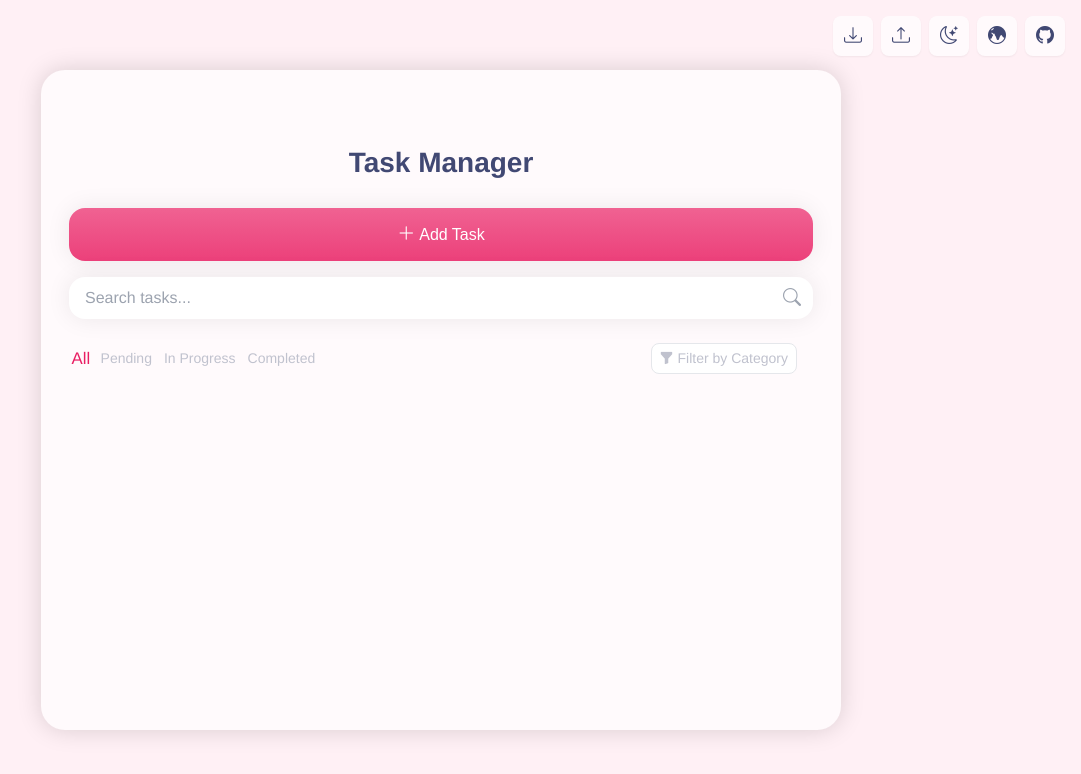
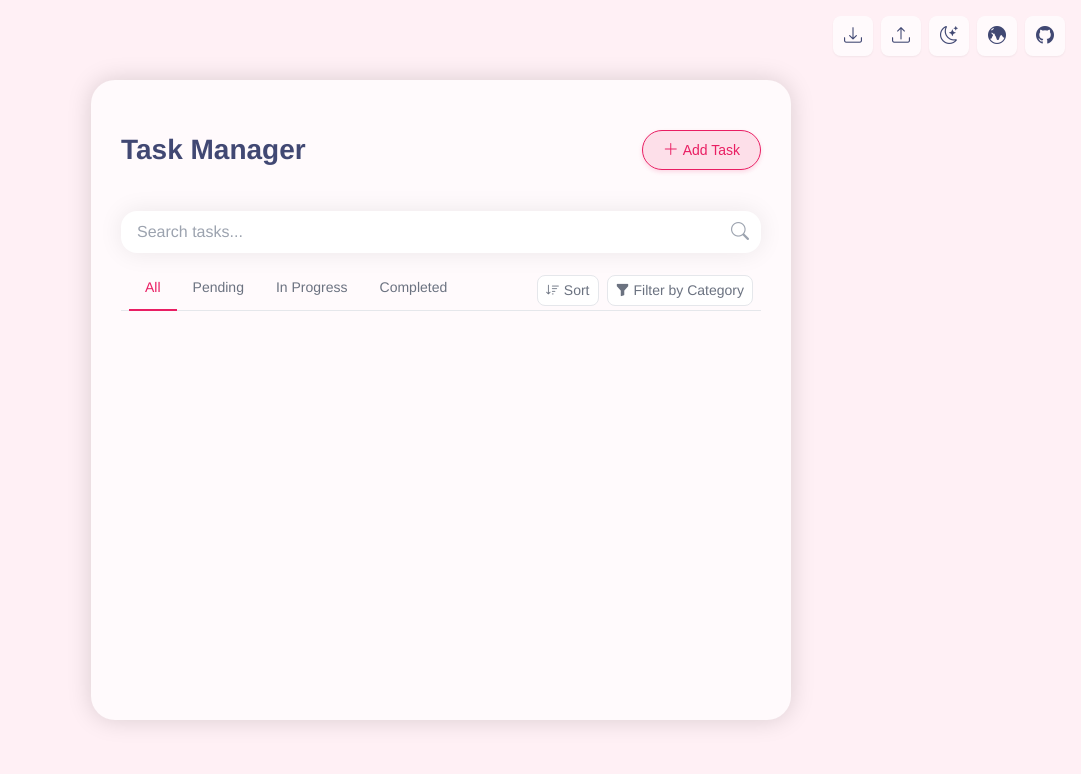
Before and after one commit to xxiixi/task-manager-web, a Vue app: page / in a window 1280 px wide. Shown: the top 774 px of the page, without its empty margins (199-1280 px from the left). Built offline with nearby package versions, Linux system fonts and the light colour scheme; the HTML template or start-up script is replaced by a standard one.

Commit message:
🔮 style: update

```diff
--- a/src/components/TaskAdd.vue
+++ b/src/components/TaskAdd.vue
@@ -29,29 +29,59 @@ const handleOpenModal = () => {
   align-items: center;
   justify-content: center;
   gap: @spacing-xs;
-  width: 100%;
-  padding: 16px;
-  border-radius: @border-radius-xl;
-  border: none;
-  background: linear-gradient(var(--primary-hover), var(--secondary-color));
-  color: white;
-  font-size: @font-size-md;
+  padding: 10px 20px;
+  border-radius: @border-radius-full;
+  border: 1.5px solid var(--primary-color);
+  background: var(--primary-color-bg);
+  color: var(--primary-color);
+  font-size: @font-size-sm;
   font-weight: @font-weight-medium;
   cursor: pointer;
-  transition: all @transition-fast;
-  box-shadow: @shadow-input;
+  transition: all @transition-base;
+  box-shadow: 0 2px 4px var(--primary-color-shadow-light);
+  white-space: nowrap;
+  flex-shrink: 0;
+  position: relative;
+  overflow: hidden;
 
   i {
-    font-size: @font-size-lg;
+    font-size: @font-size-md;
+    transition: transform @transition-base;
+  }
+
+  // 背景渐变动画层
+  &::before {
+    content: '';
+    position: absolute;
+    top: 0;
+    left: 0;
+    right: 0;
+    bottom: 0;
+    background: linear-gradient(135deg, var(--primary-color), var(--secondary-color));
+    opacity: 0;
+    transition: opacity @transition-base;
+    z-index: -1;
   }
 
   &:hover {
+    color: white;
+    border-color: var(--primary-hover);
+    background: transparent;
     transform: translateY(-2px);
-    box-shadow: @shadow-md;
+    box-shadow: 0 4px 12px var(--primary-color-shadow-strong);
+
+    &::before {
+      opacity: 1;
+    }
+
+    i {
+      transform: rotate(90deg);
+    }
   }
 
   &:active {
     transform: translateY(0);
+    box-shadow: 0 2px 6px var(--primary-color-shadow-medium);
   }
 }
 </style>
--- a/src/components/TaskFilter.vue
+++ b/src/components/TaskFilter.vue
@@ -1,5 +1,7 @@
 <template>
   <div class="filters">
+    <div class="filter-group">
+      <div class="filter-tabs">
         <span
           v-for="filter in filters"
           :key="filter.value"
@@ -9,6 +11,33 @@
         >
           {{ filter.label }}
         </span>
+
+    <div class="action-buttons">
+      <div class="sort-wrapper" ref="sortFilterRef">
+        <span
+          class="filter sort-btn"
+          @click="toggleSortDropdown"
+        >
+          <i class="bi bi-sort-down"></i>
+          {{ t.sortBy }}
+        </span>
+        <div v-if="showSortDropdown" class="sort-dropdown">
+          <div
+            class="sort-option"
+            :class="{ active: selectedSort === 'updatedTime' }"
+            @click="selectSort('updatedTime')"
+          >
+            {{ t.sortByUpdatedTime }}
+          </div>
+          <div
+            class="sort-option"
+            :class="{ active: selectedSort === 'createdTime' }"
+            @click="selectSort('createdTime')"
+          >
+            {{ t.sortByCreatedTime }}
+          </div>
+        </div>
+      </div>
       <div class="category-filter-wrapper" ref="categoryFilterRef">
       <span
         class="filter category-filter-btn"
@@ -37,6 +66,9 @@
       </div>
       </div>
     </div>
+  </div>
+    </div>
+  </div>
 </template>
 
 <script setup lang="ts">
@@ -51,11 +83,13 @@ type FilterValue = 'all' | TaskStatus
 const props = defineProps<{
   selected: FilterValue
   selectedCategory?: TaskCategory | 'all'
+  selectedSort?: 'updatedTime' | 'createdTime'
 }>()
 
 const emit = defineEmits<{
   'change-filter': [value: FilterValue]
   'change-category': [value: TaskCategory | 'all']
+  'change-sort': [value: 'updatedTime' | 'createdTime']
 }>()
 
 const i18nStore = useI18nStore()
@@ -63,8 +97,11 @@ const { t } = storeToRefs(i18nStore)
 
 const taskStore = useTaskStore()
 const showCategoryDropdown = ref(false)
+const showSortDropdown = ref(false)
 const categoryFilterRef = ref<HTMLElement | null>(null)
+const sortFilterRef = ref<HTMLElement | null>(null)
 const selectedCategory = computed(() => props.selectedCategory || 'all')
+const selectedSort = computed(() => props.selectedSort || 'updatedTime')
 
 // 获取已使用的分类（去重）
 const usedCategories = computed(() => {
@@ -84,6 +121,9 @@ const filters = computed(() => [
 
 const toggleCategoryDropdown = () => {
   showCategoryDropdown.value = !showCategoryDropdown.value
+  if (showCategoryDropdown.value) {
+    showSortDropdown.value = false
+  }
 }
 
 const closeCategoryDropdown = () => {
@@ -95,11 +135,30 @@ const selectCategory = (category: TaskCategory | 'all') => {
   closeCategoryDropdown()
 }
 
+const toggleSortDropdown = () => {
+  showSortDropdown.value = !showSortDropdown.value
+  if (showSortDropdown.value) {
+    showCategoryDropdown.value = false
+  }
+}
+
+const closeSortDropdown = () => {
+  showSortDropdown.value = false
+}
+
+const selectSort = (sort: 'updatedTime' | 'createdTime') => {
+  emit('change-sort', sort)
+  closeSortDropdown()
+}
+
 // 点击外部关闭下拉菜单
 const handleClickOutside = (event: MouseEvent) => {
   const target = event.target as HTMLElement
   if (categoryFilterRef.value && !categoryFilterRef.value.contains(target)) {
     closeCategoryDropdown()
+  }
+  if (sortFilterRef.value && !sortFilterRef.value.contains(target)) {
+    closeSortDropdown()
   }
 }
 
@@ -117,33 +176,152 @@ onUnmounted(() => {
 
 .filters {
   display: flex;
-  align-items: center;
-  margin: @spacing-lg @spacing-xs;
+  align-items: flex-start;
+  flex-direction: column;
+  gap: @spacing-md;
+  margin: 0 @spacing-sm;
   color: var(--filter-inactive);
   font-size: @font-size-sm;
 
+  .filter-group {
+    display: flex;
+    flex-direction: column;
+    gap: @spacing-sm;
+    flex: 1;
+    position: relative;
+    width: 100%;
+  }
+
+  .filter-tabs {
+    display: flex;
+    align-items: center;
+    position: relative;
+    padding-bottom: @spacing-xs;
+    margin-left: -@spacing-sm;
+    margin-right: -@spacing-sm;
+    padding-left: @spacing-sm;
+    padding-right: @spacing-sm;
+
+    &::before {
+      content: '';
+      position: absolute;
+      bottom: -1px;
+      left: 0;
+      right: 0;
+      height: 1px;
+      background: var(--border-color);
+    }
+
     .filter {
-    margin-right: (@spacing-sm + @spacing-xs);
-    transition: @transition-slow;
+      padding: @spacing-sm @spacing-md;
+      background: transparent;
+      border: none;
+      border-radius: 0;
+      transition: all @transition-base;
       cursor: pointer;
       user-select: none;
+      color: var(--filter-inactive);
+      position: relative;
+      white-space: nowrap;
+
+      &::after {
+        content: '';
+        position: absolute;
+        bottom: -(@spacing-xs + 1px);
+        left: 0;
+        right: 0;
+        height: 2px;
+        background: var(--filter-active-underline);
+        opacity: 0;
+        transform: scaleX(0);
+        transform-origin: left;
+        transition: opacity @transition-base, transform @transition-base;
+      }
 
       &:hover:not(.active) {
         color: var(--filter-active);
-      transform: scale(1.1);
-      opacity: 0.8;
+        transition: color @transition-fast;
       }
 
       &.active {
         color: var(--filter-active);
-      transform: scale(1.2);
+        transition: color @transition-base;
+
+        &::after {
+          opacity: 1;
+          transform: scaleX(1);
+        }
+      }
+    }
+  }
+
+  .action-buttons {
+    display: flex;
+    align-items: center;
+    gap: @spacing-sm;
+    align-self: flex-end;
+    margin-left: auto;
+  }
+
+  .sort-wrapper {
+    position: relative;
+
+    .sort-btn {
+      display: inline-flex;
+      align-items: center;
+      gap: @spacing-xs;
+      padding: @spacing-xs @spacing-sm;
+      border-radius: @border-radius-md;
+      background: var(--card-bg);
+      border: 1px solid var(--border-color);
+      cursor: pointer;
+      transition: all @transition-base;
+
+      i {
+        font-size: @font-size-sm;
+      }
+
+      &:hover {
+        background: var(--card-hover-bg);
+        border-color: var(--border-hover);
+      }
+    }
+
+    .sort-dropdown {
+      position: absolute;
+      top: calc(100% + @spacing-xs);
+      left: 0;
+      background: var(--card-bg);
+      border: 1px solid var(--border-color);
+      border-radius: @border-radius-md;
+      box-shadow: @shadow-lg;
+      min-width: 140px;
+      z-index: @z-index-dropdown;
+      padding: @spacing-xs;
+
+      .sort-option {
+        padding: @spacing-sm;
+        cursor: pointer;
+        transition: all @transition-fast;
+        border-radius: @border-radius-sm;
+        font-size: @font-size-sm;
+        color: var(--text-primary);
+
+        &:hover:not(.active) {
+          background: var(--card-hover-bg);
+        }
+
+        &.active {
+          background: var(--bg-secondary);
+          color: var(--primary-color);
           font-weight: @font-weight-medium;
+        }
+      }
     }
   }
 
   .category-filter-wrapper {
     position: relative;
-    margin-left: auto;
 
     .category-filter-btn {
       display: inline-flex;
@@ -153,6 +331,8 @@ onUnmounted(() => {
       border-radius: @border-radius-md;
       background: var(--card-bg);
       border: 1px solid var(--border-color);
+      cursor: pointer;
+      transition: all @transition-base;
 
       i {
         font-size: @font-size-sm;
--- a/src/stores/i18n.ts
+++ b/src/stores/i18n.ts
@@ -42,6 +42,9 @@ const translations = {
     noTags: '无标签',
     close: '关闭',
     filterByCategory: '分类筛选',
+    sortBy: '排序',
+    sortByUpdatedTime: '最新修改时间',
+    sortByCreatedTime: '添加时间',
     exportData: '导出数据',
     importData: '导入数据',
     exportSuccess: '数据导出成功',
@@ -87,6 +90,9 @@ const translations = {
     noTags: 'No tags',
     close: 'Close',
     filterByCategory: 'Filter by Category',
+    sortBy: 'Sort',
+    sortByUpdatedTime: 'Last Updated',
+    sortByCreatedTime: 'Created Time',
     exportData: 'Export Data',
     importData: 'Import Data',
     exportSuccess: 'Data exported successfully',
--- a/src/views/Home.vue
+++ b/src/views/Home.vue
@@ -1,3 +1,50 @@
+
+<template>
+    <main>
+      <HeaderToolbar />
+      <div class="container">
+        <div class="title-section">
+          <h1>{{ t?.title || 'Task Manager' }}</h1>
+          <TaskAdd @open="handleOpenAddModal" />
+        </div>
+        <div class="header-section">
+          <div class="search-container">
+            <input
+              type="text"
+              v-model="searchKeyword"
+              :placeholder="t?.searchPlaceholder || '搜索任务...'"
+              class="search-input"
+            />
+            <i class="bi bi-search search-icon"></i>
+          </div>
+          <TaskFilter
+            :selected="filter"
+            :selected-category="categoryFilter"
+            :selected-sort="sortBy"
+            @change-filter="handleFilterChange"
+            @change-category="handleCategoryChange"
+            @change-sort="handleSortChange"
+          />
+        </div>
+        <div class="task-list-wrapper">
+        <TaskList
+          :tasks="filteredTasks"
+          @toggle-status="handleToggleStatus"
+          @delete="handleDelete"
+          @view-details="handleViewDetails"
+        />
+        </div>
+      </div>
+      <TaskDetail
+        :task="selectedTask"
+        @close="handleCloseDetail"
+        @update="handleUpdate"
+        @toggle-status="handleToggleStatus"
+      />
+      <TaskAddModal :is-open="isAddModalOpen" @close="handleCloseAddModal" />
+    </main>
+  </template>
+
 <script setup lang="ts">
 import { ref, computed } from 'vue'
 import { storeToRefs } from 'pinia'
@@ -18,17 +65,27 @@ const { t } = storeToRefs(i18nStore)
 const taskStore = useTaskStore()
 const filter = ref<'all' | TaskStatus>('all')
 const categoryFilter = ref<TaskCategory | 'all'>('all')
+const sortBy = ref<'updatedTime' | 'createdTime'>('updatedTime')
 const searchKeyword = ref('')
 const selectedTask = ref<Task | null>(null)
 const isAddModalOpen = ref(false)
 
 // 筛选任务（支持状态筛选、分类筛选和关键词搜索）
 const filteredTasks = computed(() => {
-  return taskStore.filteredTasks({
+  let tasks = taskStore.filteredTasks({
     status: filter.value === 'all' ? undefined : filter.value,
     category: categoryFilter.value === 'all' ? undefined : categoryFilter.value,
     keyword: searchKeyword.value.trim() || undefined,
   })
+
+  // 排序
+  const sortedTasks = [...tasks]
+  if (sortBy.value === 'updatedTime') {
+    sortedTasks.sort((a, b) => b.updatedAt - a.updatedAt)
+  } else if (sortBy.value === 'createdTime') {
+    sortedTasks.sort((a, b) => b.createdAt - a.createdAt)
+  }
+  return sortedTasks
 })
 
 // 切换任务状态（在 pending -> in-progress -> completed -> pending 之间循环）
@@ -79,6 +136,11 @@ const handleCategoryChange = (value: TaskCategory | 'all') => {
   categoryFilter.value = value
 }
 
+// 切换排序
+const handleSortChange = (value: 'updatedTime' | 'createdTime') => {
+  sortBy.value = value
+}
+
 // 查看任务详情
 const handleViewDetails = (id: string) => {
   const task = taskStore.getTaskById(id)
@@ -104,47 +166,6 @@ const handleCloseAddModal = () => {
 }
 </script>
 
-<template>
-  <main>
-    <HeaderToolbar />
-    <div class="container">
-      <h1>{{ t?.title || 'Task Manager' }}</h1>
-      <div class="header-section">
-        <TaskAdd @open="handleOpenAddModal" />
-        <div class="search-container">
-          <input
-            type="text"
-            v-model="searchKeyword"
-            :placeholder="t?.searchPlaceholder || '搜索任务...'"
-            class="search-input"
-          />
-          <i class="bi bi-search search-icon"></i>
-        </div>
-        <TaskFilter
-          :selected="filter"
-          :selected-category="categoryFilter"
-          @change-filter="handleFilterChange"
-          @change-category="handleCategoryChange"
-        />
-      </div>
-      <div class="task-list-wrapper">
-      <TaskList
-        :tasks="filteredTasks"
-        @toggle-status="handleToggleStatus"
-        @delete="handleDelete"
-        @view-details="handleViewDetails"
-      />
-      </div>
-    </div>
-    <TaskDetail
-      :task="selectedTask"
-      @close="handleCloseDetail"
-      @update="handleUpdate"
-      @toggle-status="handleToggleStatus"
-    />
-    <TaskAddModal :is-open="isAddModalOpen" @close="handleCloseAddModal" />
-  </main>
-</template>
 
 <style scoped lang="less">
     @import '@/styles/variables.less';
@@ -161,12 +182,12 @@ main {
 
     .container {
       width: 90%;
-  max-width: 800px;
-  min-width: 400px;
-  height: 660px;
+      max-width: 700px;
+      min-width: 300px;
+      height: 80vh;
       box-shadow: @shadow-lg;
       border-radius: @border-radius-2xl;
-  padding: 48px 28px;
+      padding: 25px 30px;
       background-color: var(--bg-secondary);
       transition: background-color @transition-base;
       display: flex;
@@ -174,13 +195,21 @@ main {
       overflow: hidden;
     }
 
+    .title-section {
+      display: flex;
+      align-items: center;
+      justify-content: space-between;
+      margin: @spacing-lg 0;
+      flex-shrink: 0;
+    }
+
     h1 {
-  margin: @spacing-lg 0;
+      margin: 0;
       font-size: @font-size-2xl;
       color: var(--text-primary);
-  text-align: center;
+      text-align: left;
       transition: color @transition-base;
-  flex-shrink: 0;
+      flex: 1;
     }
 
     .header-section {
```
Also changed, not shown: src/components/TaskListItem.vue (+5 -4 lines), src/styles/dark.less (+12 -2 lines), src/styles/light.less (+11 -1 lines). Lines whose indentation alone changed are shown as unchanged.
